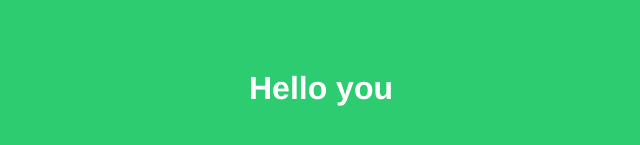
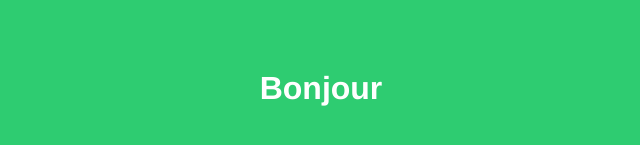
Before and after one commit to Alastor1984/Hi, a plain HTML site: page index.html in a window 1280 px wide. Shown: the part 271-416 px from the top of the page, without its empty margins (327-967 px from the left). Drawn offline with Linux system fonts and the light colour scheme.

Commit message:
Hello -> Bonjour

```diff
--- a/index.html
+++ b/index.html
@@ -19,6 +19,6 @@
     }
 </style>
 <body>
-    <h1>Hello you</h1>
+    <h1>Bonjour</h1>
 </body>
 </html>
```
